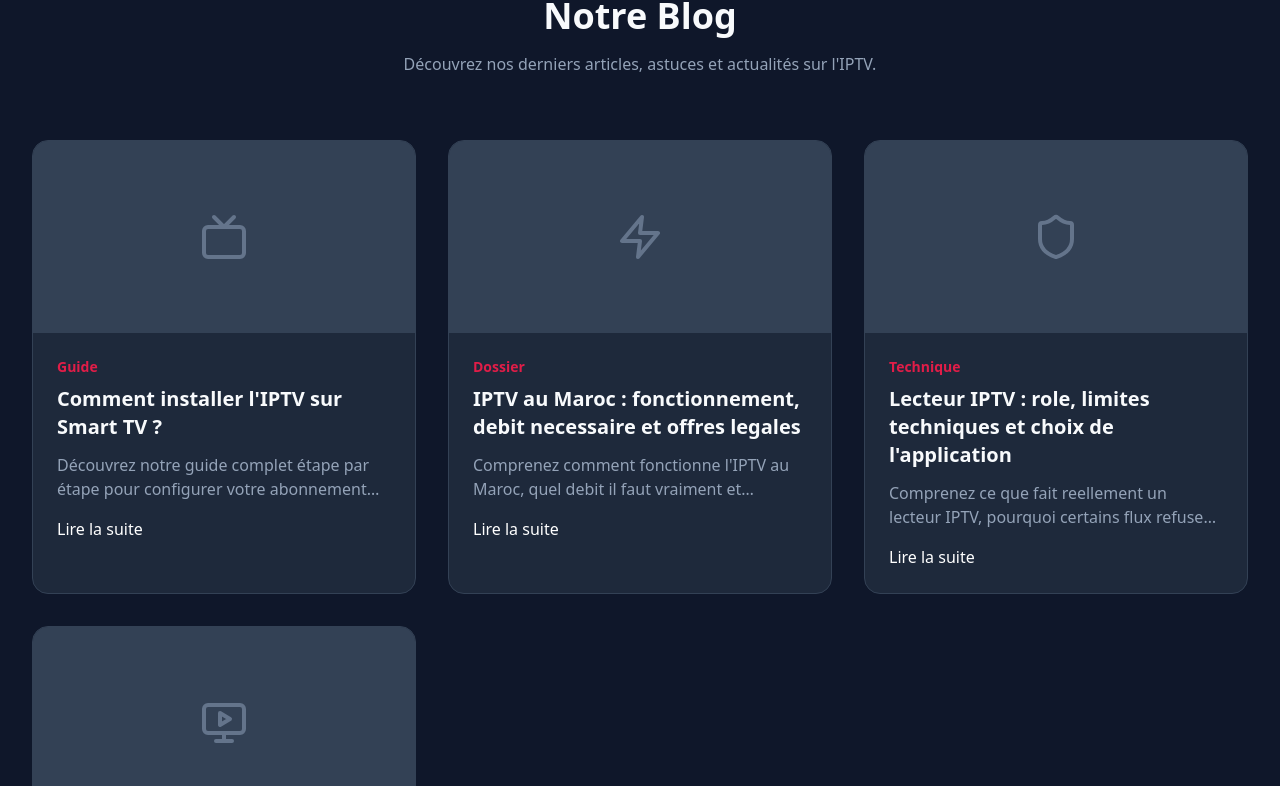
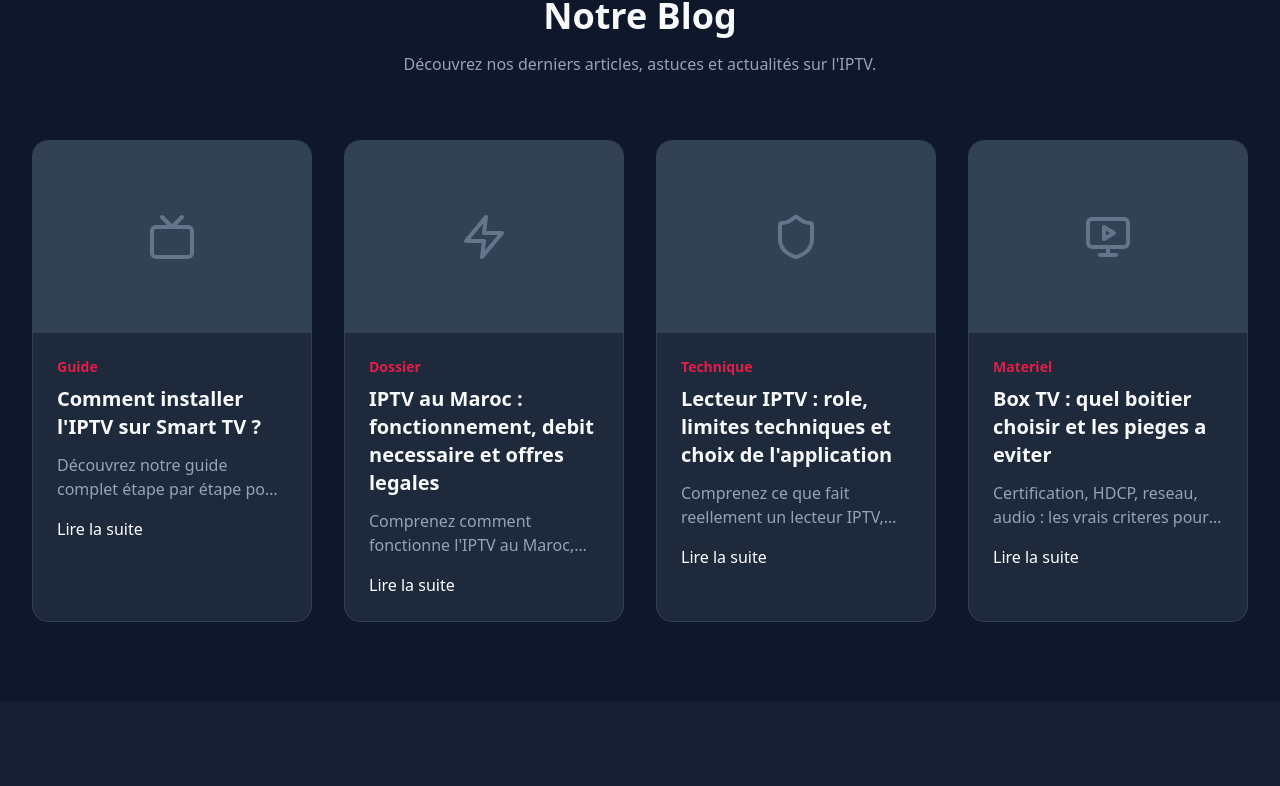
Before and after one commit to COM600/koora-iptv, a React (Vite) app: page / in a window 1280 px wide. Shown: the part 2816-3602 px from the top of the page. Built offline with nearby package versions, Linux system fonts and the light colour scheme.

Commit message:
update homepage blog layout
Adjust the home blog grid so all article cards are visible on the accueil page across larger screen sizes.

```diff
--- a/src/pages/Home.tsx
+++ b/src/pages/Home.tsx
@@ -179,7 +179,7 @@
             <h2 className="text-3xl md:text-4xl font-bold mb-4">Notre Blog</h2>
             <p className="text-slate-400 max-w-2xl mx-auto">Découvrez nos derniers articles, astuces et actualités sur l'IPTV.</p>
           </div>
-          <div className="grid md:grid-cols-3 gap-8">
+          <div className="grid md:grid-cols-2 xl:grid-cols-4 gap-8">
             {/* Blog Post 1 */}
             <div className="bg-slate-800 rounded-2xl overflow-hidden border border-slate-700 hover:border-primary/50 transition duration-300">
               <div className="h-48 bg-slate-700 flex items-center justify-center">
```
